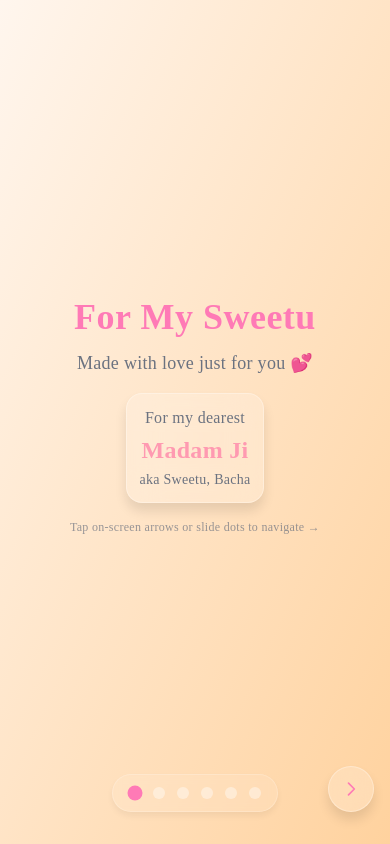
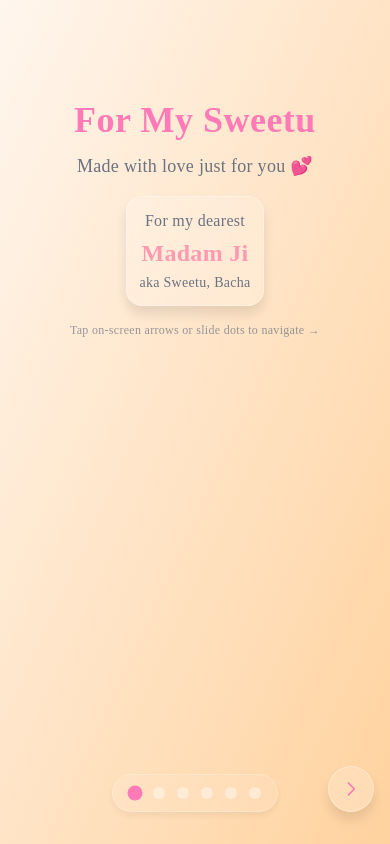
Before and after one commit to smaxiso/for-madam-ji, a React (Vite) app: page / in a window 390 px wide. Built offline with nearby package versions, Linux system fonts and the light colour scheme.

Commit message:
Fix mobile vertical alignment: use items-start with top padding instead of center

```diff
--- a/src/components/common/Slide.jsx
+++ b/src/components/common/Slide.jsx
@@ -44,7 +44,7 @@ function Slide({ slide, direction, children }) {
         duration: 0.2,
         ease: [0.4, 0, 0.2, 1], // Custom ease-out curve for snappier feel
       }}
-      className="absolute inset-0 flex items-center justify-center p-4 overflow-hidden"
+      className="absolute inset-0 flex items-start md:items-center justify-center p-4 pt-12 md:pt-4 overflow-hidden"
     >
       {/* Background */}
       {renderBackground()}
--- a/src/components/slides/WelcomeSlide.jsx
+++ b/src/components/slides/WelcomeSlide.jsx
@@ -7,7 +7,7 @@ import { siteConfig } from '../../data/config';
  */
 function WelcomeSlide({ slide }) {
   return (
-    <div className="text-center -mt-16 md:mt-0">
+    <div className="text-center">
       {/* Animated hearts decoration */}
       <motion.div
         className="text-4xl md:text-6xl mb-3 md:mb-6"
```
